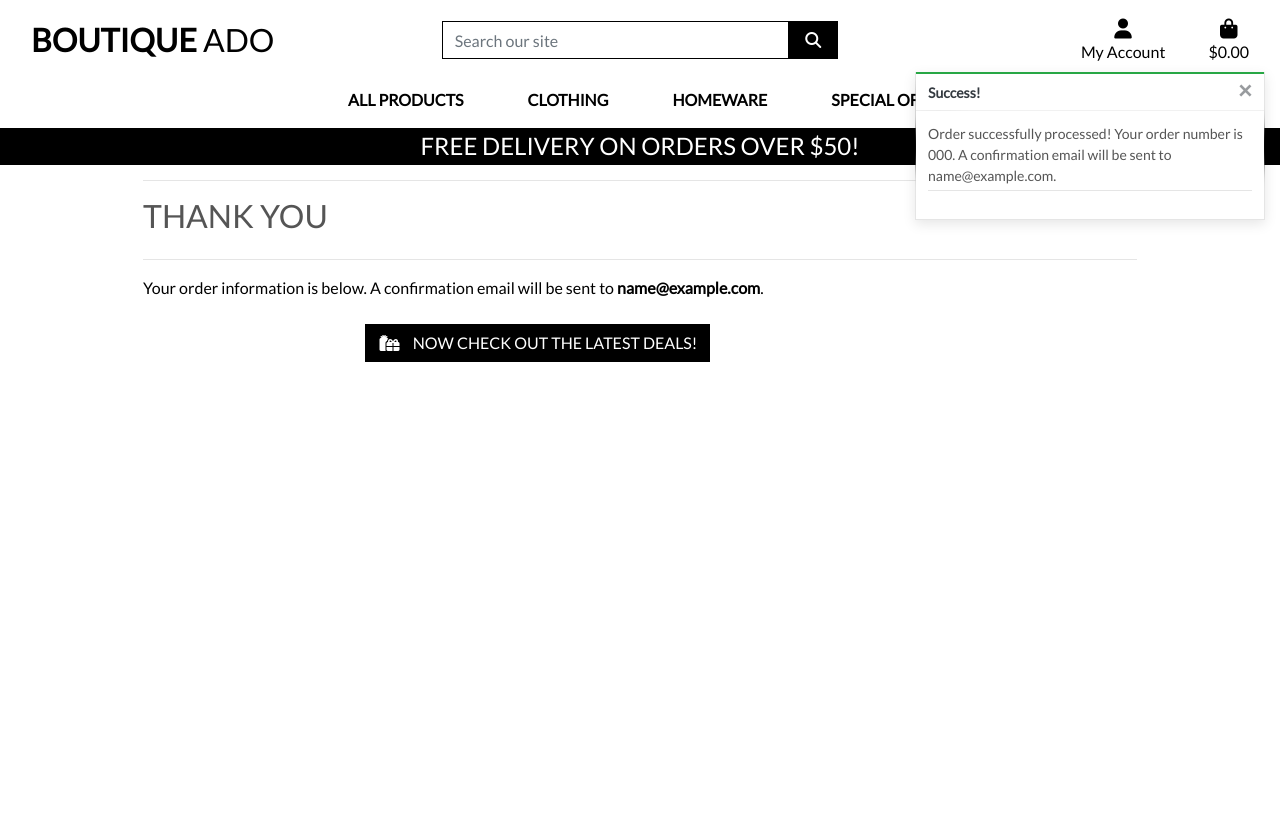
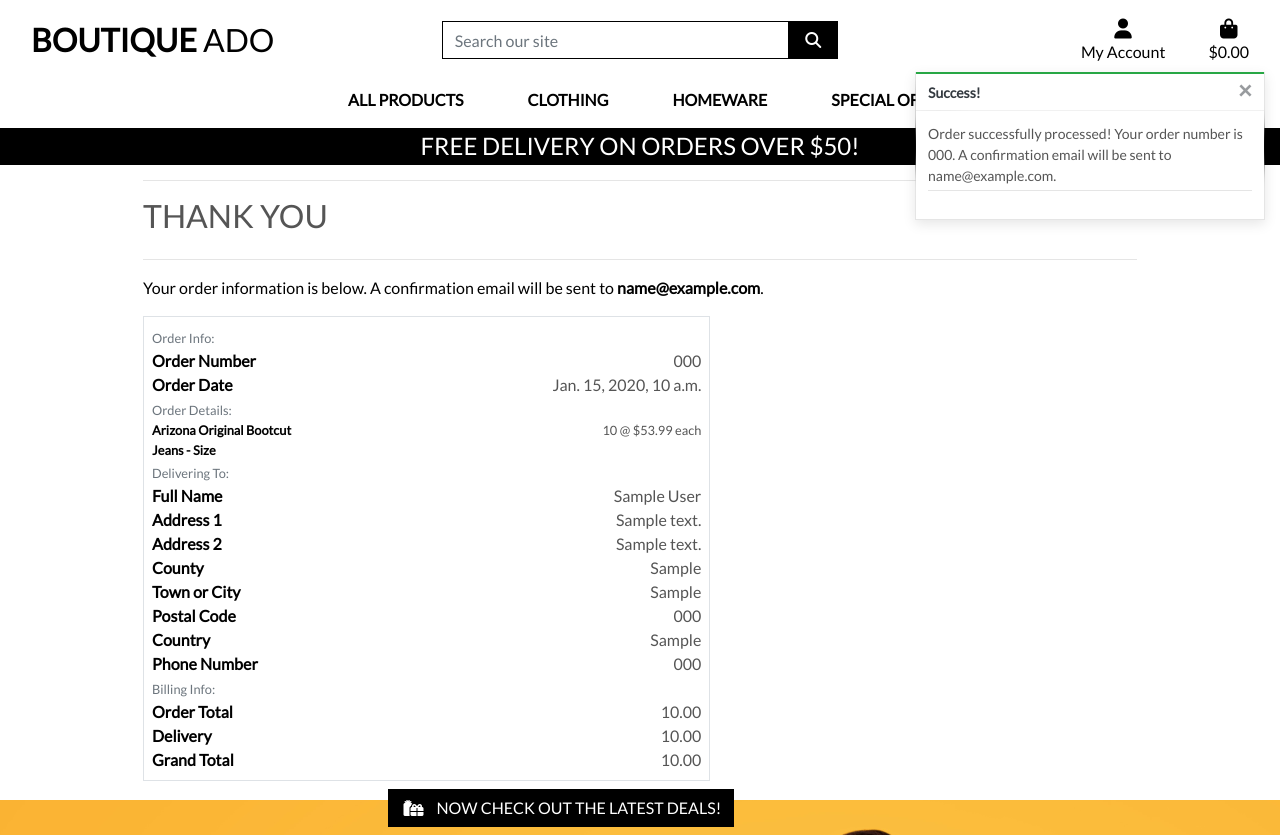
Before and after one commit to fdasabino/boutique_ado, a Django app: page /checkout/checkout_success/000 in a window 1280 px wide. Before the commit the page ends 362 px from the top, so only its background shows below. Run offline with Django 3.2, Linux system fonts and the light colour scheme; data comes from the database, SQL or seed files in the repository; tables that the repository leaves empty hold one stand-in row (values such as "Sample post"); some libraries are stand-ins or nearby versions.

Commit message:
added order summary to checkout page

```diff
--- a/checkout/templates/checkout_success.html
+++ b/checkout/templates/checkout_success.html
@@ -2,7 +2,7 @@
 {% load static %}
 
 {% block extra_css %}
-<link rel="stylesheet" href="{% static 'checkout/css/checkout.css' %}">
+<link rel="stylesheet" href="{% static 'css/checkout.css' %}">
 {% endblock %}
 
 {% block page_header %}
@@ -27,7 +27,173 @@
   </div>
 
   <div class="row">
-    <div class="col-12 col-lg-7"></div>
+    <div class="col-12 col-lg-7">
+      <div class="order-confirmation-wrapper p-2 border">
+        <div class="row">
+          <div class="col">
+            <small class="text-muted">Order Info:</small>
+          </div>
+        </div>
+
+        <div class="row">
+          <div class="col-12 col-md-4">
+            <p class="mb-0 text-black font-weight-bold">Order Number</p>
+          </div>
+          <div class="col-12 col-md-8 text-md-right">
+            <p class="mb-0">{{ order.order_number }}</p>
+          </div>
+        </div>
+
+        <div class="row">
+          <div class="col-12 col-md-4">
+            <p class="mb-0 text-black font-weight-bold">Order Date</p>
+          </div>
+          <div class="col-12 col-md-8 text-md-right">
+            <p class="mb-0">{{ order.date }}</p>
+          </div>
+        </div>
+
+        <div class="row">
+          <div class="col">
+            <small class="text-muted">Order Details:</small>
+          </div>
+        </div>
+
+        {% for item in order.lineitems.all %}
+        <div class="row">
+          <div class="col-12 col-md-4">
+            <p class="small mb-0 text-black font-weight-bold">
+              {{ item.product.name }}{% if item.product_size %} - Size
+              {{ item.product.size|upper }}{% endif %}
+            </p>
+          </div>
+          <div class="col-12 col-md-8 text-md-right">
+            <p class="small mb-0">{{ item.quantity }} @ ${{ item.product.price }} each</p>
+          </div>
+        </div>
+        {% endfor %}
+
+        <div class="row">
+          <div class="col">
+            <small class="text-muted">Delivering To:</small>
+          </div>
+        </div>
+
+        <div class="row">
+          <div class="col-12 col-md-4">
+            <p class="mb-0 text-black font-weight-bold">Full Name</p>
+          </div>
+          <div class="col-12 col-md-8 text-md-right">
+            <p class="mb-0">{{ order.full_name }}</p>
+          </div>
+        </div>
+
+        <div class="row">
+          <div class="col-12 col-md-4">
+            <p class="mb-0 text-black font-weight-bold">Address 1</p>
+          </div>
+          <div class="col-12 col-md-8 text-md-right">
+            <p class="mb-0">{{ order.street_address1 }}</p>
+          </div>
+        </div>
+
+        {% if order.street_address2 %}
+        <div class="row">
+          <div class="col-12 col-md-4">
+            <p class="mb-0 text-black font-weight-bold">Address 2</p>
+          </div>
+          <div class="col-12 col-md-8 text-md-right">
+            <p class="mb-0">{{ order.street_address1 }}</p>
+          </div>
+        </div>
+        {% endif %}
+
+        {% if order.county %}
+        <div class="row">
+          <div class="col-12 col-md-4">
+            <p class="mb-0 text-black font-weight-bold">County</p>
+          </div>
+          <div class="col-12 col-md-8 text-md-right">
+            <p class="mb-0">{{ order.county }}</p>
+          </div>
+        </div>
+        {% endif %}
+
+        <div class="row">
+          <div class="col-12 col-md-4">
+            <p class="mb-0 text-black font-weight-bold">Town or City</p>
+          </div>
+          <div class="col-12 col-md-8 text-md-right">
+            <p class="mb-0">{{ order.town_or_city }}</p>
+          </div>
+        </div>
+
+        {% if order.postcode %}
+        <div class="row">
+          <div class="col-12 col-md-4">
+            <p class="mb-0 text-black font-weight-bold">Postal Code</p>
+          </div>
+          <div class="col-12 col-md-8 text-md-right">
+            <p class="mb-0">{{ order.postcode }}</p>
+          </div>
+        </div>
+        {% endif %}
+
+        <div class="row">
+          <div class="col-12 col-md-4">
+            <p class="mb-0 text-black font-weight-bold">Country</p>
+          </div>
+          <div class="col-12 col-md-8 text-md-right">
+            <p class="mb-0">{{ order.country }}</p>
+          </div>
+        </div>
+
+        <div class="row">
+          <div class="col-12 col-md-4">
+            <p class="mb-0 text-black font-weight-bold">Phone Number</p>
+          </div>
+          <div class="col-12 col-md-8 text-md-right">
+            <p class="mb-0">{{ order.phone_number }}</p>
+          </div>
+        </div>
+
+        <div class="row">
+          <div class="col">
+            <small class="text-muted">Billing Info:</small>
+          </div>
+        </div>
+
+        <div class="row">
+          <div class="col-12 col-md-4">
+            <p class="mb-0 text-black font-weight-bold">Order Total</p>
+          </div>
+          <div class="col-12 col-md-8 text-md-right">
+            <p class="mb-0">{{ order.order_total }}</p>
+          </div>
+        </div>
+
+        <div class="row">
+          <div class="col-12 col-md-4">
+            <p class="mb-0 text-black font-weight-bold">Delivery</p>
+          </div>
+          <div class="col-12 col-md-8 text-md-right">
+            <p class="mb-0">{{ order.delivery_cost }}</p>
+          </div>
+        </div>
+
+        <div class="row">
+          <div class="col-12 col-md-4">
+            <p class="mb-0 text-black font-weight-bold">Grand Total</p>
+          </div>
+          <div class="col-12 col-md-8 text-md-right">
+            <p class="mb-0">{{ order.grand_total }}</p>
+          </div>
+        </div>
+      </div>
+    </div>
+  </div>
+
+</div>
 </div>
 <div class="row">
   <div class="col-12 col-lg-7 text-right">
```
Also changed, not shown: static/css/checkout.css (+30 -12 lines). Lines whose indentation alone changed are shown as unchanged.
